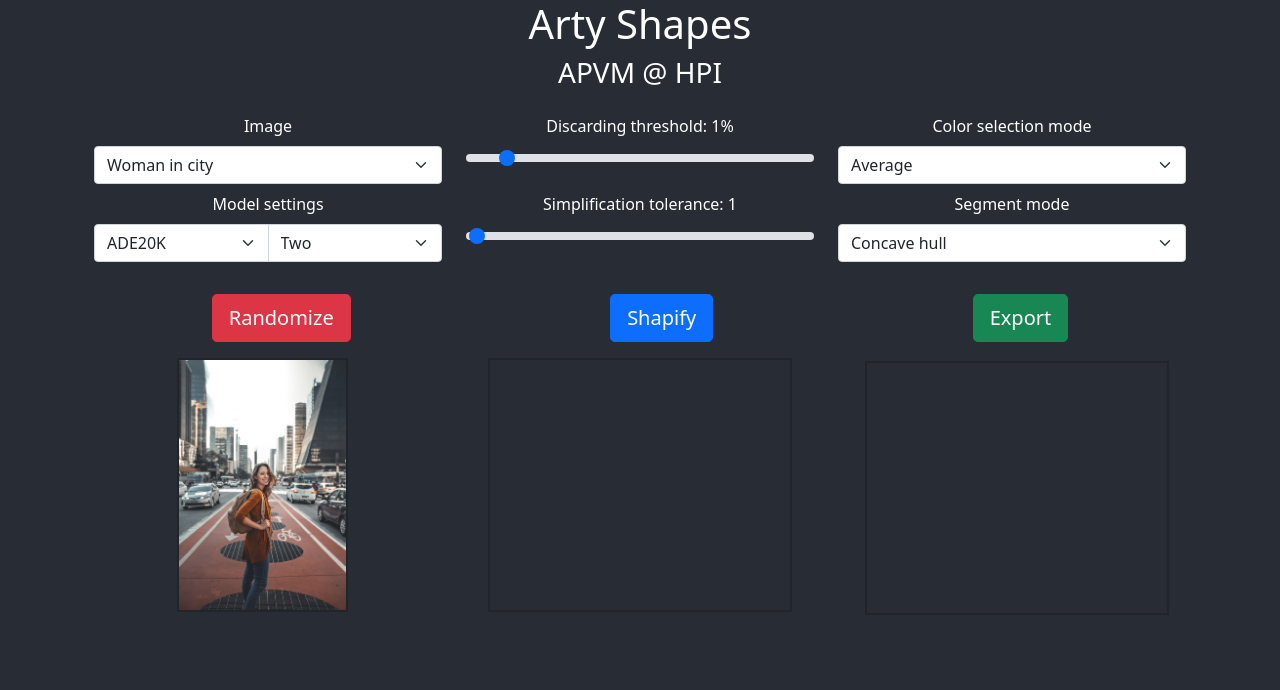
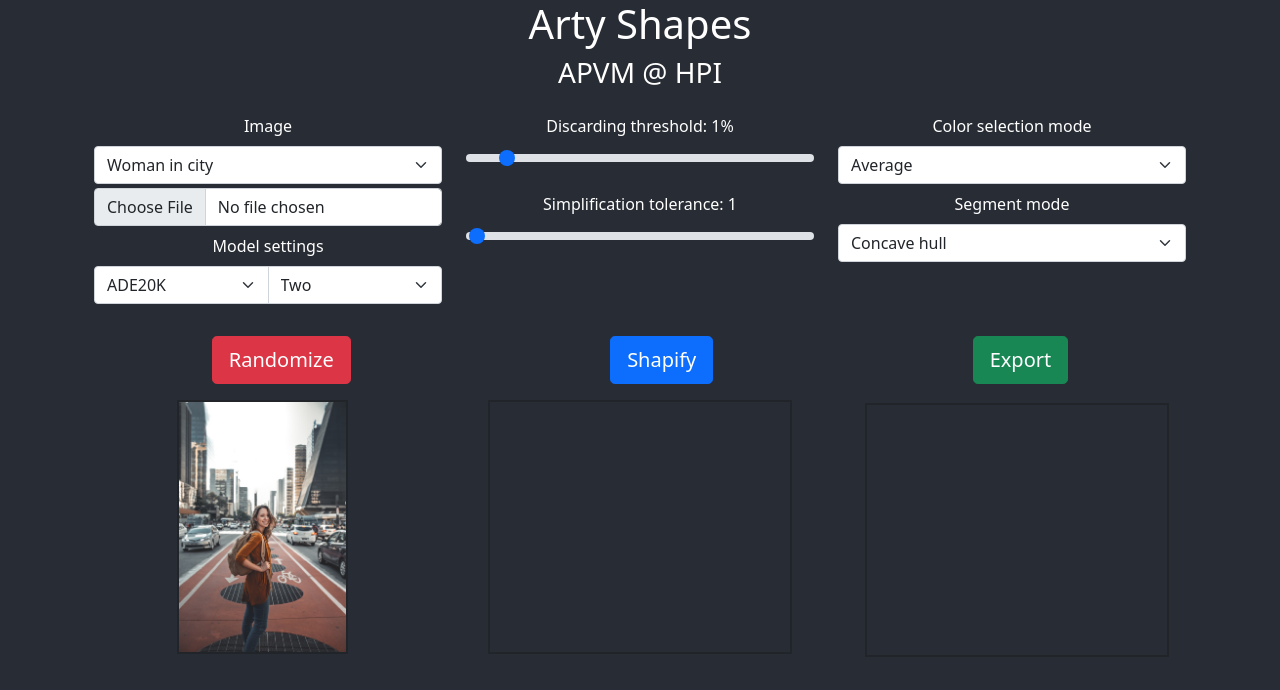
Before and after one commit to gwauge/arty-shapes, a React (Create React App) app: page / in a window 1280 px wide. Shown: the top 690 px of the page. Built offline with nearby package versions, Linux system fonts and the light colour scheme; the HTML template or start-up script is replaced by a standard one.

Commit message:
Feat: custom image support
- file picker let's user choose their own image
- default images still available

```diff
--- a/src/App.tsx
+++ b/src/App.tsx
@@ -44,6 +44,16 @@ function App() {
                     <option value={4}>Landscape</option>
                     <option value={5}>Portrait</option>
                   </select>
+
+                  <input className='form-control mt-1' type="file" accept='image/*' onChange={e => {
+                    const target_element = document.getElementById("img-input") as HTMLImageElement;
+
+                    const files = e.target.files;
+                    if (files && files?.length > 0) target_element.src = URL.createObjectURL(files[0]);
+                    else console.log("No file selected");
+
+                    setImageChanged(true);
+                  }} />
                 </div>
 
                 {/* model settings */}
--- a/src/utils/shapify.ts
+++ b/src/utils/shapify.ts
@@ -27,7 +27,7 @@ import { load } from '@tensorflow-models/deeplab';
 type ModelNames = 'pascal' | 'cityscapes' | 'ade20k';
 type QuantizationBytes = 1 | 2 | 4;
 
-const loadModel = async () => {
+async function loadModel() {
     const modelName = (document.getElementById('input-modelName') as HTMLSelectElement).value;
     const quantizationBytes = parseInt((document.getElementById('input-quantizationBytes') as HTMLSelectElement).value);
     return await load({
@@ -35,7 +35,6 @@ const loadModel = async () => {
         quantizationBytes: quantizationBytes as QuantizationBytes
     });
 };
-
 
 function segment() {
     const input_image_element = document.getElementById('img-input') as HTMLImageElement;
```
